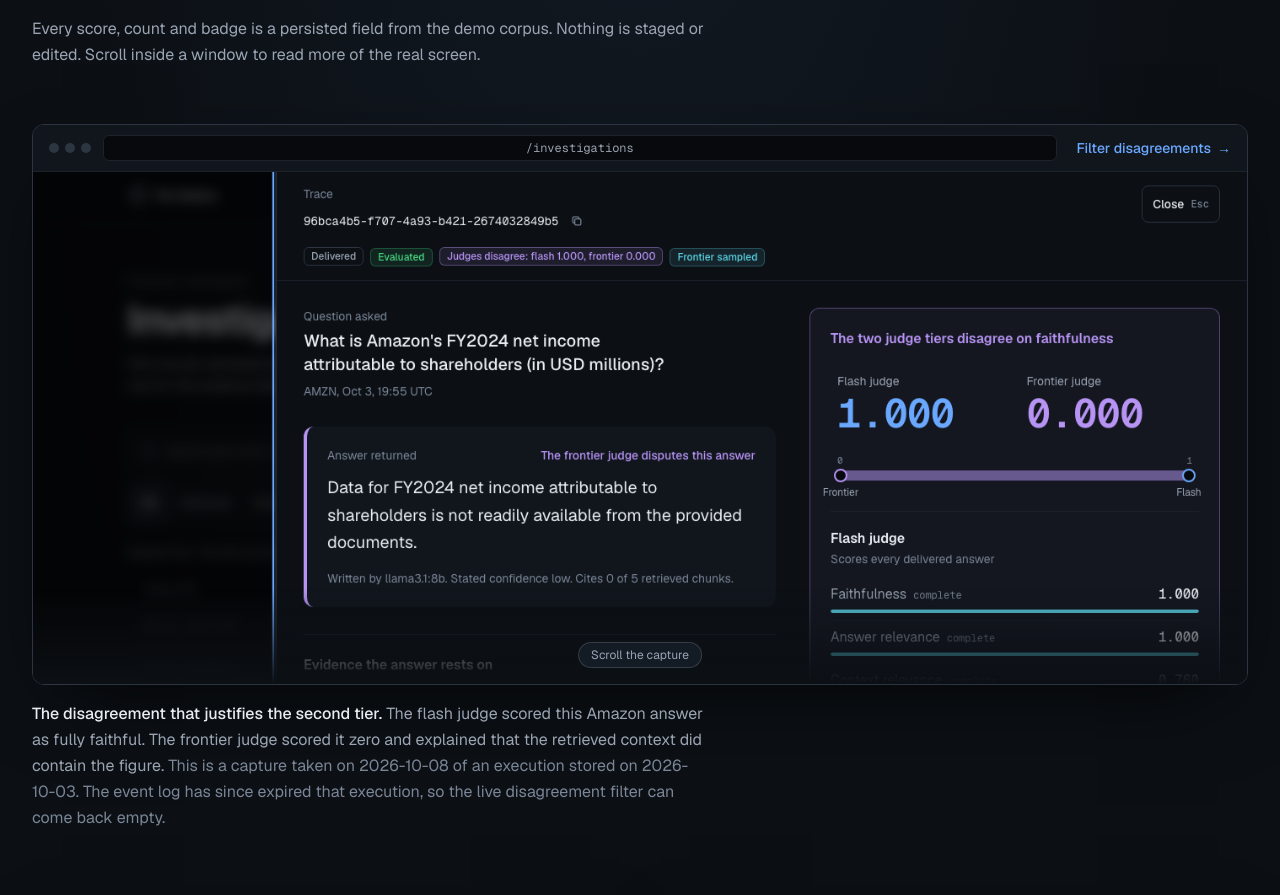
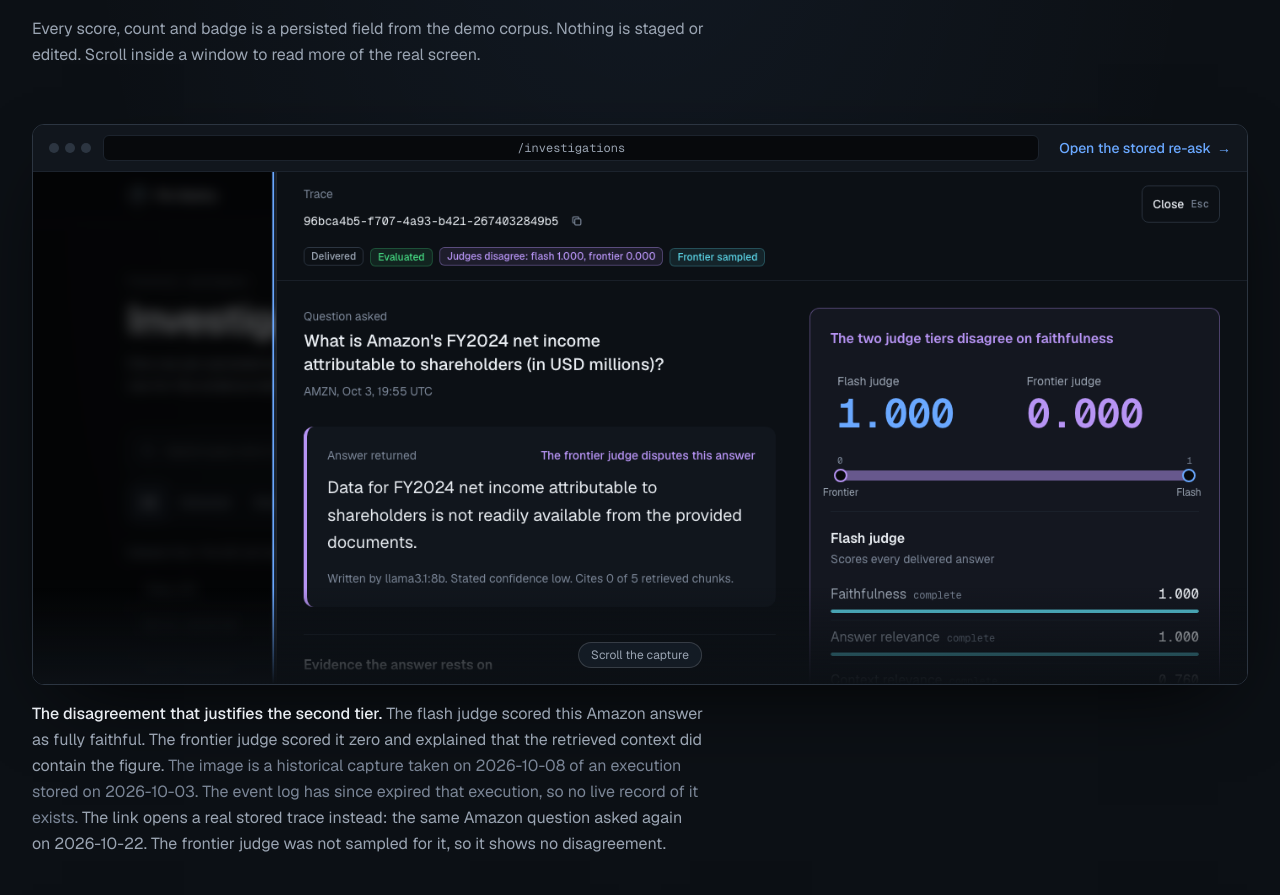
Before and after one commit to PrathamHusky07/fin-sentry, a Next.js app in the folder web/: page / in a window 1280 px wide. Shown: the part 4244-5139 px from the top of the page. Built offline with nearby package versions, Linux system fonts and the light colour scheme.

Commit message:
point the product evidence frame at a stored trace and label the Amazon capture historical

```diff
--- a/web/app/page.tsx
+++ b/web/app/page.tsx
@@ -5,6 +5,7 @@ import { DecisionNavigator } from "@/components/decision-navigator";
 import { HeroConstellation } from "@/components/hero-constellation";
 import { StageCards } from "@/components/stage-cards";
 import { Topology } from "@/components/topology";
+import demoRecord from "@/lib/demo-record.json";
 
 export const metadata: Metadata = {
   title: "Fin-Sentry",
@@ -132,8 +133,8 @@ export default function LandingPage() {
             <BrowserFrame
               src="/screenshots/trace-detail.png"
               route="/investigations"
-              href="/investigations?disagreement=true"
-              cta="Filter disagreements"
+              href={`/investigations?trace=${demoRecord.reask.app_trace_id}`}
+              cta="Open the stored re-ask"
               {...SHOT.traceDetail}
               alt="The trace detail drawer for a real disagreement: the flash judge scored an Amazon net income answer 1.000 and the frontier judge scored it 0.000, with the frontier judge’s written reasoning."
             />
@@ -145,10 +146,13 @@ export default function LandingPage() {
               frontier judge scored it zero and explained that the retrieved
               context did contain the figure.{" "}
               <span className="text-text-tertiary">
-                This is a capture taken on 2026-10-08 of an execution stored on
-                2026-10-03. The event log has since expired that execution, so
-                the live disagreement filter can come back empty.
-              </span>
+                The image is a historical capture taken on 2026-10-08 of an
+                execution stored on 2026-10-03. The event log has since expired
+                that execution, so no live record of it exists.
+              </span>{" "}
+              The link opens a real stored trace instead: the same Amazon
+              question asked again on 2026-10-22. The frontier judge was not
+              sampled for it, so it shows no disagreement.
             </figcaption>
           </figure>
 
```
Also changed, not shown: 1 other file (tests, documents, lock files or other folders).
